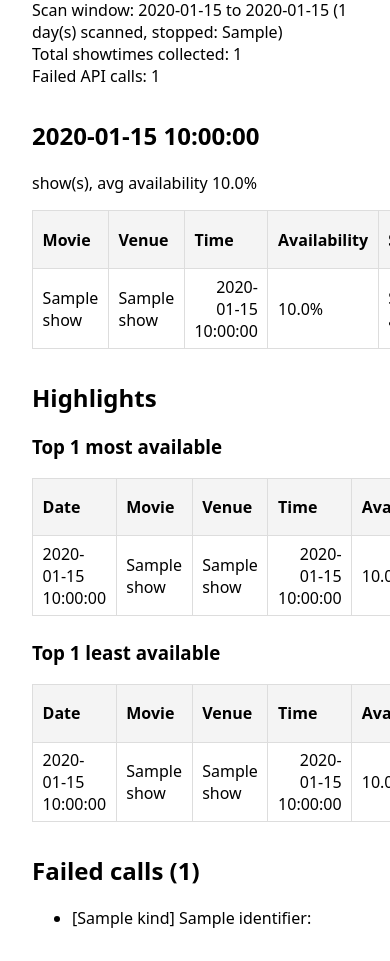
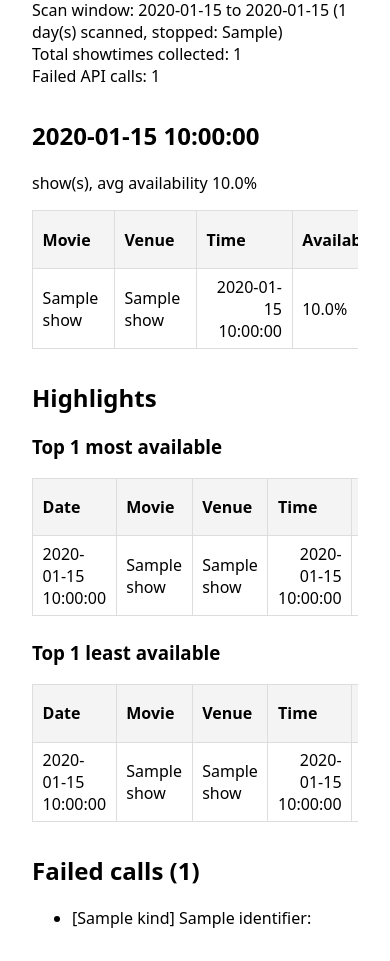
Before and after one commit to shubham93g/shaw-availability, a Python web app: template shaw_availability/templates/index.html.j2 in a window 390 px wide; the page is wider, and only the part inside the window is pictured. Shown: the part 238-1199 px from the top of that part. Run offline with Jinja, Linux system fonts and the light colour scheme; the template is opened without the code that fills it: most values are stand-ins (such as "Sample title", 1, 10 or a date in 2020).

Commit message:
Make showtime tables horizontally scrollable on narrow screens
Card-stacking (one row -> stacked label/value card) was tried but hurt
readability. Instead, add the viewport meta tag and wrap each table in
a scrollable container with a min-width, so the table keeps its normal
layout and just scrolls sideways on small screens rather than
restructuring or squeezing.

Generated with AI

Co-Authored-By: Claude <noreply@anthropic.com>

```diff
--- a/shaw_availability/templates/index.html.j2
+++ b/shaw_availability/templates/index.html.j2
@@ -2,10 +2,12 @@
 <html>
 <head>
   <meta charset="utf-8">
+  <meta name="viewport" content="width=device-width, initial-scale=1">
   <title>Shaw IMAX Availability</title>
   <style>
     body { font-family: system-ui, sans-serif; margin: 2rem; }
-    table { border-collapse: collapse; width: 100%; margin-bottom: 1.5rem; }
+    .table-scroll { overflow-x: auto; margin-bottom: 1.5rem; }
+    table { border-collapse: collapse; width: 100%; min-width: 700px; }
     th, td { border: 1px solid #ddd; padding: 0.4rem 0.6rem; text-align: left; }
     th { background: #f4f4f4; }
     tbody tr:hover { background: #f9fafb; }
@@ -70,12 +72,14 @@
     {% for section in report.day_sections %}
       <h2>{{ short_date(section.date) }}</h2>
       <p>{{ section.show_count }} show(s), avg availability {{ "%.1f"|format(section.avg_availability_pct) }}%</p>
+      <div class="table-scroll">
         <table>
           {{ show_table_head(show_date=False) }}
           <tbody>
             {% for show in section.shows %}{{ show_row(show, show_date=False) }}{% endfor %}
           </tbody>
         </table>
+      </div>
     {% endfor %}
   {% else %}
     <p>No shows scanned.</p>
@@ -84,18 +88,22 @@
   <h2>Highlights</h2>
   <h3>Top {{ report.most_available_shows|length }} most available</h3>
   {% if report.most_available_shows %}
+  <div class="table-scroll">
     <table>
       {{ show_table_head() }}
       <tbody>{% for show in report.most_available_shows %}{{ show_row(show) }}{% endfor %}</tbody>
     </table>
+  </div>
   {% else %}<p>n/a</p>{% endif %}
 
   <h3>Top {{ report.least_available_shows|length }} least available</h3>
   {% if report.least_available_shows %}
+  <div class="table-scroll">
     <table>
       {{ show_table_head() }}
       <tbody>{% for show in report.least_available_shows %}{{ show_row(show) }}{% endfor %}</tbody>
     </table>
+  </div>
   {% else %}<p>n/a</p>{% endif %}
 
   {% if report.failed_calls %}
```
Lines whose indentation alone changed are shown as unchanged.
